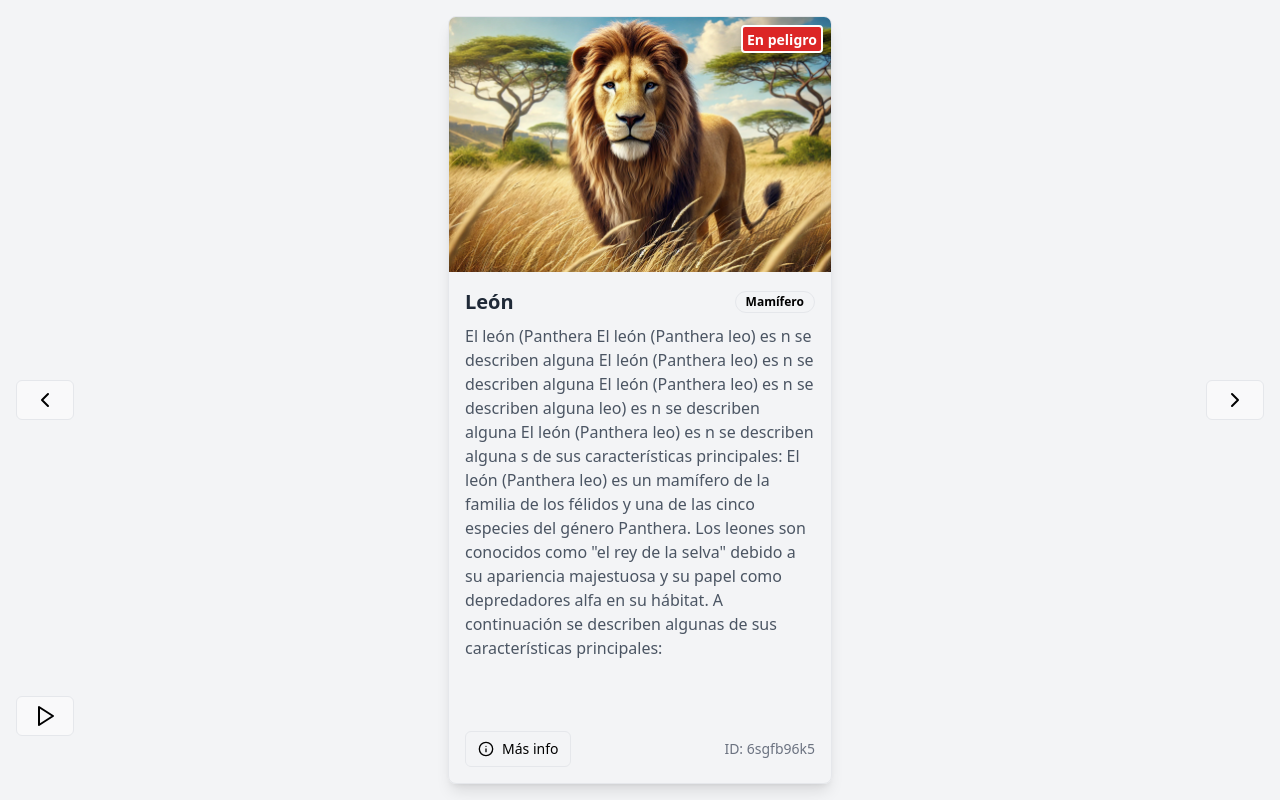
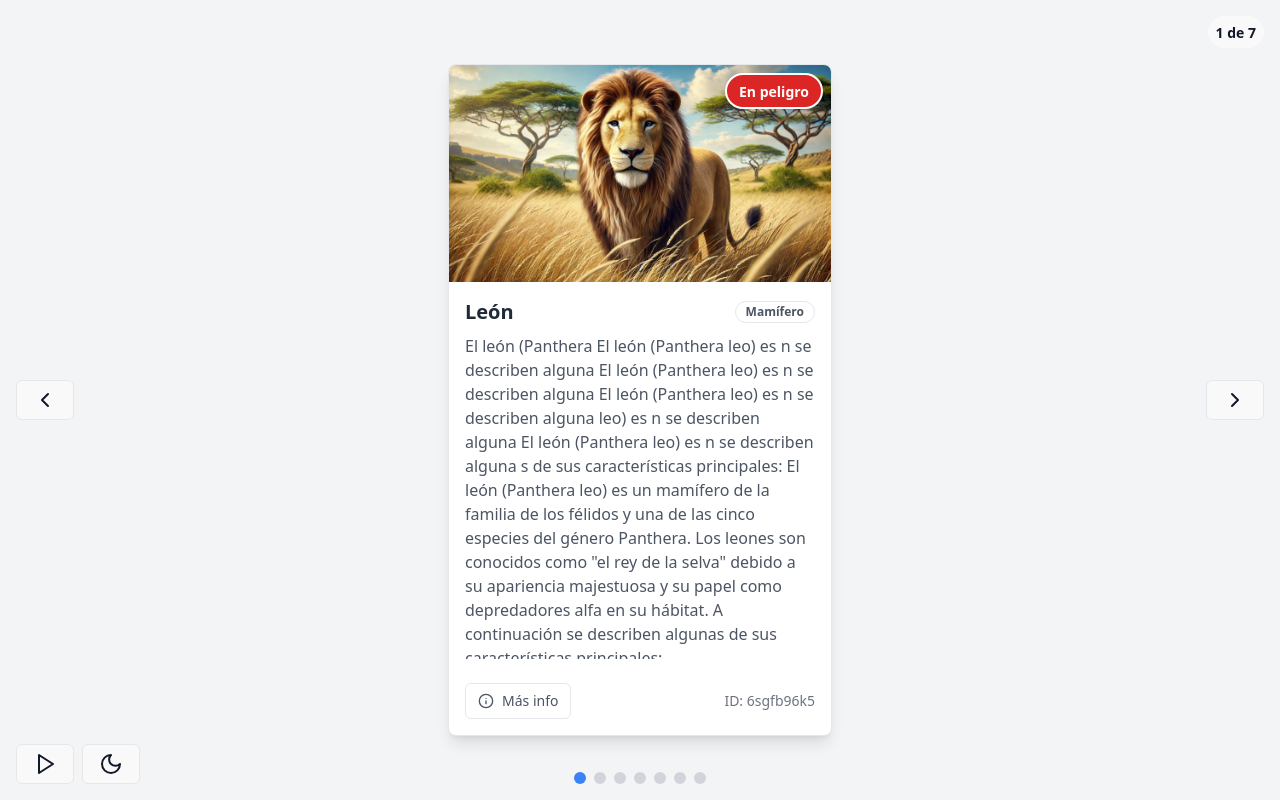
Before and after one commit to luis198755/animal-carousel2, a React (Create React App) app: page / in a window 1280 px wide. Built offline with nearby package versions, Linux system fonts and the light colour scheme.

Commit message:
dark mode and adjust card margins

```diff
--- a/src/components/AnimalCard.js
+++ b/src/components/AnimalCard.js
@@ -4,10 +4,13 @@ import { Card, CardContent } from './ui/card';
 import { Badge } from './ui/badge';
 import { Button } from './ui/button';
 import { Info } from 'lucide-react';
+import { useTheme } from './ThemeProvider';
 
 const AnimalCard = ({ imageUrl, name, description, category, endangered }) => {
+  const { theme } = useTheme();
+
   return (
-    <Card className="w-full max-w-sm mx-auto overflow-hidden rounded-lg shadow-lg transition-transform duration-300 hover:scale-105 flex flex-col h-full">
+    <Card className={`w-full max-w-sm mx-auto overflow-hidden rounded-lg shadow-lg transition-all duration-300 hover:scale-105 flex flex-col h-full my-8 ${theme === 'dark' ? 'bg-gray-700 text-white' : 'bg-white text-gray-800'}`}>
       <div className="relative h-1/3 min-h-[150px]">
         <img
           className="w-full h-full object-cover"
@@ -15,23 +18,25 @@ const AnimalCard = ({ imageUrl, name, description, category, endangered }) => {
           alt={name}
         />
         {endangered && (
-          <div className="absolute top-2 right-2 bg-red-600 text-white px-1 py-0 rounded shadow-lg border-2 border-white">
+          <div className="absolute top-2 right-2 bg-red-600 text-white px-3 py-1 rounded-full shadow-md border-2 border-white">
             <span className="font-bold text-sm">En peligro</span>
           </div>
         )}
       </div>
-      <CardContent className="p-4 flex-grow flex flex-col overflow-auto">
+      <CardContent className={`p-4 flex-grow flex flex-col overflow-auto ${theme === 'dark' ? 'text-gray-200' : 'text-gray-600'}`}>
         <div className="flex justify-between items-center mb-2">
-          <h2 className="text-xl font-bold text-gray-800 truncate">{name}</h2>
-          <Badge variant="outline">{category}</Badge>
+          <h2 className={`text-xl font-bold truncate ${theme === 'dark' ? 'text-white' : 'text-gray-800'}`}>{name}</h2>
+          <Badge variant={theme === 'dark' ? 'secondary' : 'outline'}>{category}</Badge>
         </div>
-        <p className="text-gray-600 mb-8 overflow-y-auto flex-grow">{description}</p>
-        <div className="flex justify-between items-center mt-auto pt-4">
-          <Button variant="outline" size="sm" className="flex items-center">
+        <p className="mb-4 overflow-y-auto flex-grow">{description}</p>
+        <div className="flex justify-between items-center mt-auto pt-2">
+          <Button variant={theme === 'dark' ? 'secondary' : 'outline'} size="sm" className="flex items-center">
             <Info className="w-4 h-4 mr-2" />
             Más info
           </Button>
-          <span className="text-sm text-gray-500">ID: {Math.random().toString(36).substr(2, 9)}</span>
+          <span className={`text-sm ${theme === 'dark' ? 'text-gray-400' : 'text-gray-500'}`}>
+            ID: {Math.random().toString(36).substr(2, 9)}
+          </span>
         </div>
       </CardContent>
     </Card>
--- a/src/components/AnimalCarousel.js
+++ b/src/components/AnimalCarousel.js
@@ -1,13 +1,14 @@
-// src/components/AnimalCarousel.js
 import React, { useState, useEffect, useCallback } from 'react';
-import { ChevronLeft, ChevronRight, Play, Pause } from 'lucide-react';
+import { ChevronLeft, ChevronRight, Play, Pause, Sun, Moon } from 'lucide-react';
 import { Button } from './ui/button';
 import AnimalCard from './AnimalCard';
+import { useTheme } from './ThemeProvider'; // Asumimos que has implementado un ThemeProvider
 
 const AnimalCarousel = ({ animals }) => {
   const [currentIndex, setCurrentIndex] = useState(0);
   const [isTransitioning, setIsTransitioning] = useState(false);
   const [isAutoPlaying, setIsAutoPlaying] = useState(false);
+  const { theme, toggleTheme } = useTheme();
 
   const nextSlide = useCallback(() => {
     if (!isTransitioning) {
@@ -16,12 +17,12 @@ const AnimalCarousel = ({ animals }) => {
     }
   }, [isTransitioning, animals.length]);
 
-  const prevSlide = () => {
+  const prevSlide = useCallback(() => {
     if (!isTransitioning) {
       setIsTransitioning(true);
       setCurrentIndex((prevIndex) => (prevIndex - 1 + animals.length) % animals.length);
     }
-  };
+  }, [isTransitioning, animals.length]);
 
   useEffect(() => {
     const transitionTimer = setTimeout(() => {
@@ -39,6 +40,15 @@ const AnimalCarousel = ({ animals }) => {
     return () => clearInterval(intervalId);
   }, [isAutoPlaying, nextSlide]);
 
+  useEffect(() => {
+    const handleKeyDown = (e) => {
+      if (e.key === 'ArrowLeft') prevSlide();
+      if (e.key === 'ArrowRight') nextSlide();
+    };
+    window.addEventListener('keydown', handleKeyDown);
+    return () => window.removeEventListener('keydown', handleKeyDown);
+  }, [prevSlide, nextSlide]);
+
   const toggleAutoPlay = () => {
     setIsAutoPlaying(!isAutoPlaying);
   };
@@ -52,24 +62,23 @@ const AnimalCarousel = ({ animals }) => {
   };
 
   return (
-    <div className="relative w-full h-screen overflow-hidden bg-gray-100 flex flex-col">
-      <div className="flex-grow overflow-hidden">
+    <div className={`relative w-full h-screen overflow-hidden ${theme === 'dark' ? 'bg-gray-800' : 'bg-gray-100'} transition-colors duration-300`}>
       <div
-          className="flex transition-transform duration-300 ease-in-out h-full"
+        className="flex transition-transform duration-300 ease-in-out h-full py-16"
         style={{ transform: `translateX(-${100}%)` }}
       >
         {getOrderedAnimals().map((animal, index) => (
-            <div key={index} className="w-full h-full flex-shrink-0 flex items-center justify-center p-4">
+          <div key={index} className="w-full h-full flex-shrink-0 flex items-center justify-center px-4">
             <AnimalCard {...animal} />
           </div>
         ))}
-        </div>
       </div>
 
       <Button
         variant="outline"
         className="absolute top-1/2 left-4 transform -translate-y-1/2 bg-white bg-opacity-50 hover:bg-opacity-75"
         onClick={prevSlide}
+        aria-label="Anterior animal"
       >
         <ChevronLeft className="h-6 w-6" />
       </Button>
@@ -78,19 +87,31 @@ const AnimalCarousel = ({ animals }) => {
         variant="outline"
         className="absolute top-1/2 right-4 transform -translate-y-1/2 bg-white bg-opacity-50 hover:bg-opacity-75"
         onClick={nextSlide}
+        aria-label="Siguiente animal"
       >
         <ChevronRight className="h-6 w-6" />
       </Button>
 
+      <div className="absolute bottom-4 left-4 flex space-x-2">
         <Button
           variant="outline"
-        className="absolute bottom-16 left-4 bg-white bg-opacity-50 hover:bg-opacity-75"
+          className="bg-white bg-opacity-50 hover:bg-opacity-75"
           onClick={toggleAutoPlay}
+          aria-label={isAutoPlaying ? "Pausar reproducción automática" : "Iniciar reproducción automática"}
         >
           {isAutoPlaying ? <Pause className="h-6 w-6" /> : <Play className="h-6 w-6" />}
         </Button>
+        <Button
+          variant="outline"
+          className="bg-white bg-opacity-50 hover:bg-opacity-75"
+          onClick={toggleTheme}
+          aria-label={theme === 'dark' ? "Cambiar a tema claro" : "Cambiar a tema oscuro"}
+        >
+          {theme === 'dark' ? <Sun className="h-6 w-6" /> : <Moon className="h-6 w-6" />}
+        </Button>
+      </div>
 
-      {/* <div className="absolute bottom-16 left-1/2 transform -translate-x-1/2 flex space-x-4">
+      <div className="absolute bottom-4 left-1/2 transform -translate-x-1/2 flex space-x-2">
         {animals.map((_, index) => (
           <button
             key={index}
@@ -98,9 +119,14 @@ const AnimalCarousel = ({ animals }) => {
               index === currentIndex ? 'bg-blue-500' : 'bg-gray-300'
             }`}
             onClick={() => setCurrentIndex(index)}
+            aria-label={`Ir al animal ${index + 1}`}
           />
         ))}
-      </div> */}
+      </div>
+
+      <div className="absolute top-4 right-4 bg-white bg-opacity-50 px-2 py-1 rounded-full">
+        <span className="text-sm font-semibold">{`${currentIndex + 1} de ${animals.length}`}</span>
+      </div>
     </div>
   );
 };
--- a/src/components/App.js
+++ b/src/components/App.js
@@ -1,6 +1,8 @@
 // src/components/App.js
 import React from 'react';
 import AnimalCarousel from './AnimalCarousel';
+import { ThemeProvider } from './ThemeProvider';
+
 
 const App = () => {
   const animalData = [
@@ -45,14 +47,23 @@ const App = () => {
       description: "El tigre Bengala es una cuentra principalmentEl tigre de Bengala es una subespecie de tigre que se encuentra principalmentEl tigre de Bengala es una subespecie de tigre que se encuentra principalmente en la India y Bangladesh. Es uno de los felinos más grandes del mundo y un depredador ápice en su ecosistema. Lamentablemente, está en peligro de extinción debido a la pérdida de hábitat y la caza furtiva aaaaaaaaaaaaaaaaade aaaaaaaaaaaaaaaaade.",
       category: "Mamífero",
       endangered: true
+    },
+    {
+      imageUrl: "/images/manta.webp",
+      name: "Tigre de Bengala",
+      description: "El tigre Bengala es una cuentra principalmentEl tigre de Bengala es una subespecie de tigre que se encuentra principalmentEl tigre de Bengala es una subespecie de tigre que se encuentra principalmente en la India y Bangladesh. Es uno de los felinos más grandes del mundo y un depredador ápice en su ecosistema. Lamentablemente, está en peligro de extinción debido a la pérdida de hábitat y la caza furtiva aaaaaaaaaaaaaaaaade aaaaaaaaaaaaaaaaade.",
+      category: "Mamífero",
+      endangered: true
     }
   ];
 
   return (
-    <div className="app h-screen overflow-hidden">
-      {/* <h1 className="text-3xl font-bold text-center py-4 bg-blue-500 text-white">Carrusel de Animales</h1> */}
-      <AnimalCarousel animals={animalData} />
-    </div>
+    <ThemeProvider>
+      <div className="app">
+        {/* <h1 className="text-3xl font-bold text-center py-4 bg-blue-500 text-white">Carrusel de Animales</h1> */}
+        <AnimalCarousel animals={animalData} />
+      </div>
+    </ThemeProvider>
   );
 };
 
--- /dev/null
+++ b/src/components/ThemeProvider.js
@@ -0,0 +1,24 @@
+// src/components/ThemeProvider.js
+import React, { createContext, useContext, useState, useEffect } from 'react';
+
+const ThemeContext = createContext();
+
+export const useTheme = () => useContext(ThemeContext);
+
+export const ThemeProvider = ({ children }) => {
+  const [theme, setTheme] = useState('light');
+
+  const toggleTheme = () => {
+    setTheme(prevTheme => prevTheme === 'light' ? 'dark' : 'light');
+  };
+
+  useEffect(() => {
+    document.body.className = theme;
+  }, [theme]);
+
+  return (
+    <ThemeContext.Provider value={{ theme, toggleTheme }}>
+      {children}
+    </ThemeContext.Provider>
+  );
+};
--- a/src/index.css
+++ b/src/index.css
@@ -1,3 +1,30 @@
 @tailwind base;
 @tailwind components;
 @tailwind utilities;
+
+/* src/index.css o src/styles/global.css */
+@tailwind base;
+@tailwind components;
+@tailwind utilities;
+
+body.light {
+  @apply bg-gray-100 text-gray-900;
+}
+
+body.dark {
+  @apply bg-gray-900 text-gray-100;
+}
+
+.dark .bg-white {
+  @apply bg-gray-800;
+}
+
+.dark .text-gray-800 {
+  @apply text-gray-200;
+}
+
+.dark .text-gray-600 {
+  @apply text-gray-400;
+}
+
+/* Añade más clases según sea necesario para otros componentes */
```
Also changed, not shown: public/images/manta.webp (added). Lines whose indentation alone changed are shown as unchanged.
